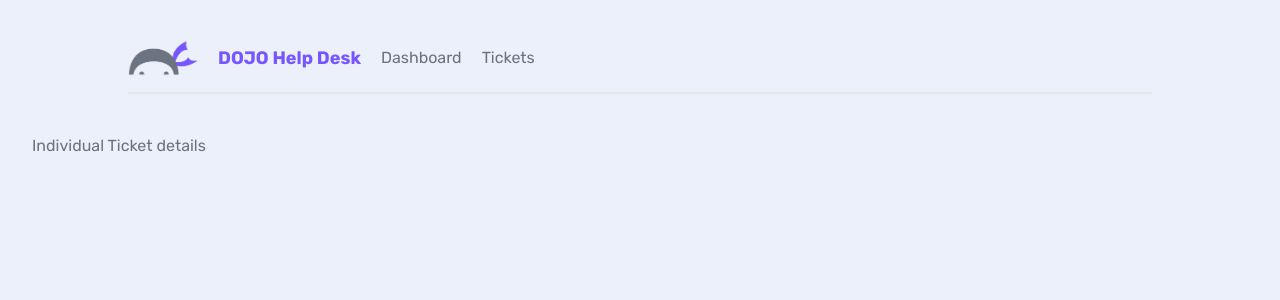
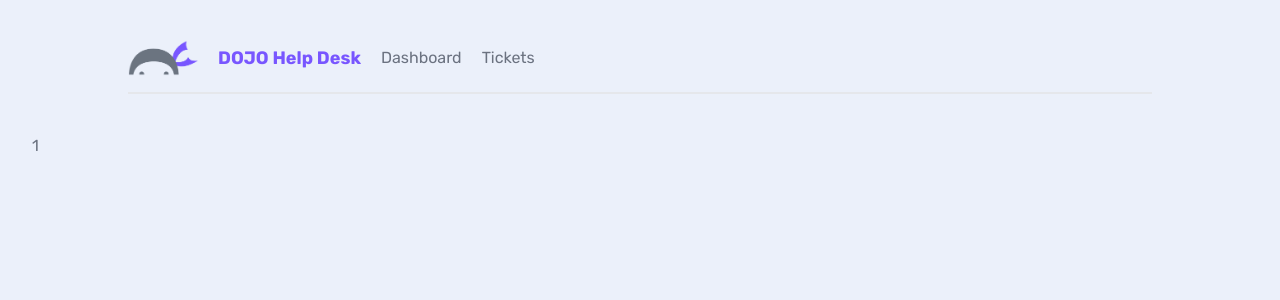
Before and after one commit to Muhammad-Umar-Khan/Tickets_nextjs, a Next.js app: page /tickets/1 in a window 1280 px wide. Shown: the top 300 px of the page. Built offline with nearby package versions, Linux system fonts and the light colour scheme.

Commit message:
another way for params

```diff
--- a/app/tickets/[id]/page.tsx
+++ b/app/tickets/[id]/page.tsx
@@ -1,5 +1,11 @@
-function TicketDetails() {
-  return <p>Individual Ticket details</p>;
+// interface TicketDetailsProps {
+//   params: {
+//     id: number;
+//   };
+// }
+function TicketDetails({ params }: { params: { id: number } }) {
+  const { id } = params;
+  return <p>{id}</p>;
 }
 
 export default TicketDetails;
```
